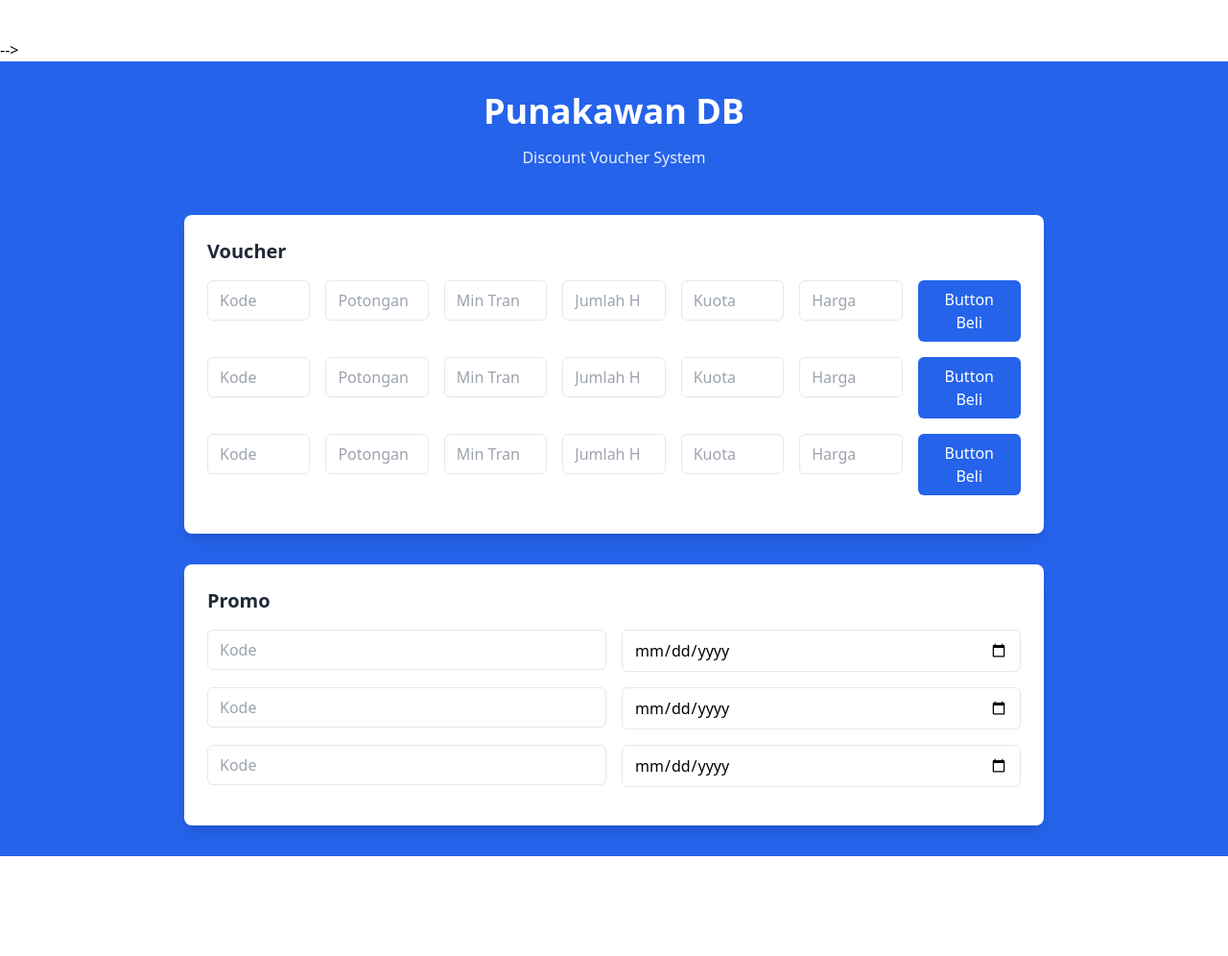
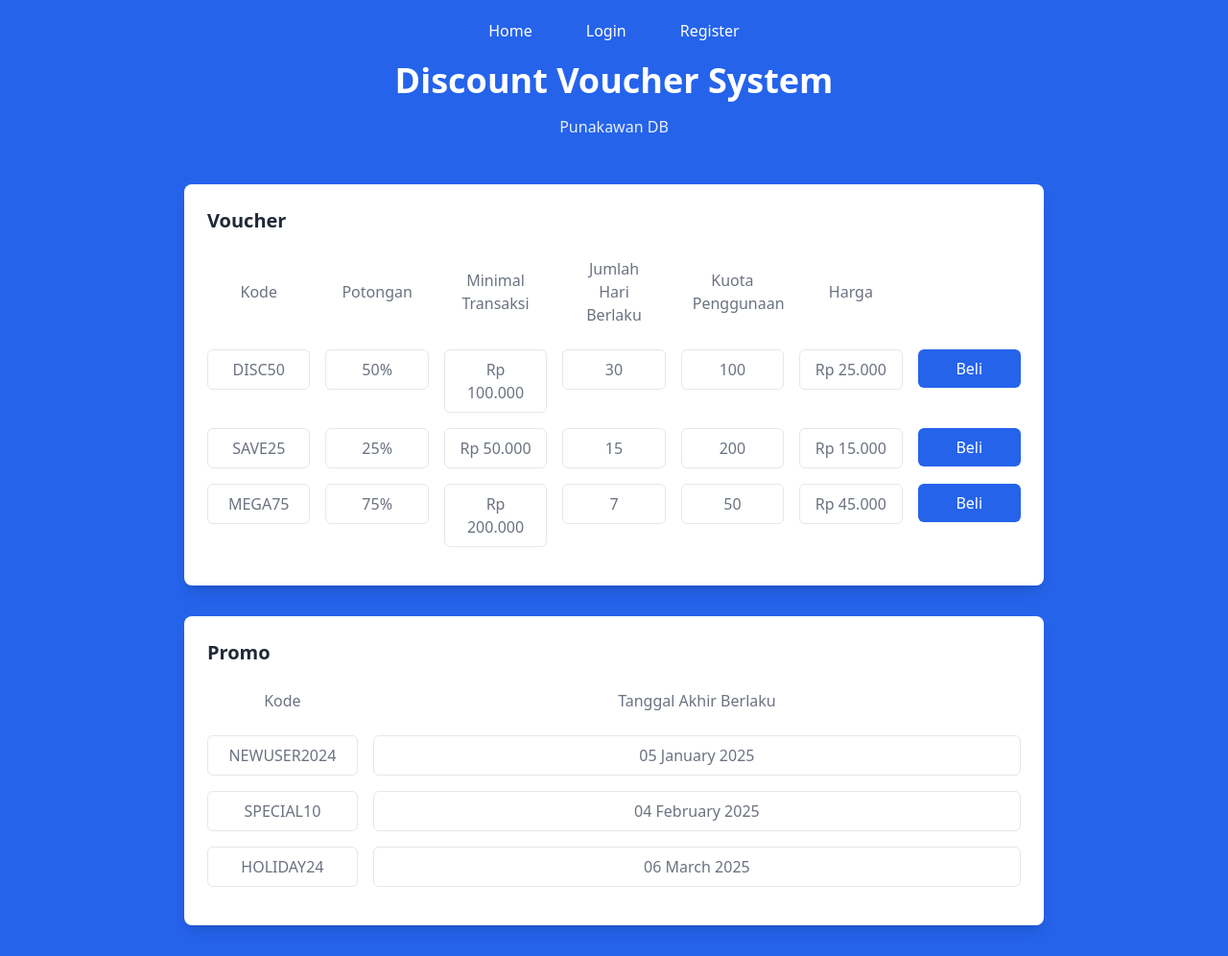
Before and after one commit to Punakawan-Database/punakawan-db, a Django app: page /diskon/ in a window 1280 px wide. Shown: the whole page at 96% size. Before the commit the page ends 892 px from the top, so only its background shows below. Run offline with Django 5.2, Linux system fonts and the light colour scheme; some libraries are stand-ins or nearby versions.

Commit message:
Templating diskon main page with dummy data

```diff
--- a/Diskon/templates/diskon.html
+++ b/Diskon/templates/diskon.html
@@ -1,48 +1,70 @@
 {% extends 'base.html' %}
+{% load static %}
 
 {% block meta %}
     <title>Diskon</title>
 {% endblock meta %}
 
 {% block content %}
-<!-- {% include 'navbar.html' %} -->
-
-<div class="min-h-screen bg-blue-600 py-8 px-4">
+{% include 'navbar.html' %}
+<div class="min-h-screen bg-blue-600 py-8 px-4 pt-16">
     <div class="max-w-4xl mx-auto">
         <!-- Header -->
         <div class="text-center mb-12">
-            <h2 class="text-4xl font-bold text-white mb-4">Punakawan DB</h2>
-            <p class="text-white/90">Discount Voucher System</p>
+            <h2 class="text-4xl font-bold text-white mb-4">Discount Voucher System</h2>
+            <p class="text-white/90">Punakawan DB</p>
         </div>
 
         <!-- Voucher Section -->
         <div class="bg-white rounded-lg shadow-lg p-6 mb-8">
             <h3 class="text-xl font-semibold mb-4 text-gray-800">Voucher</h3>
 
-            <!-- Voucher Input Rows -->
-            {% for i in '123'|make_list %}
+            <!-- Voucher Header -->
+            <div class="grid grid-cols-7 gap-4 mb-4 items-center">
+                <div class="col-span-1">
+                    <p class="w-full px-3 py-2 text-center text-gray-500">Kode</p>
+                </div>
+                <div class="col-span-1">
+                    <p class="w-full px-3 py-2 text-center text-gray-500">Potongan</p>
+                </div>
+                <div class="col-span-1">
+                    <p class="w-full px-3 py-2 text-center text-gray-500">Minimal Transaksi</p>
+                </div>
+                <div class="col-span-1">
+                    <p class="w-full px-3 py-2 text-center text-gray-500">Jumlah Hari Berlaku</p>
+                </div>
+                <div class="col-span-1">
+                    <p class="w-full px-3 py-2 text-center text-gray-500">Kuota Penggunaan</p>
+                </div>
+                <div class="col-span-1">
+                    <p class="w-full px-3 py-2 text-center text-gray-500">Harga</p>
+                </div>
+            </div>
+
+            <!-- Voucher Rows -->
+            {% for voucher in vouchers %}
             <div class="grid grid-cols-7 gap-4 mb-4">
                 <div class="col-span-1">
-                    <input type="text" placeholder="Kode" class="w-full px-3 py-2 border rounded-md">
+                    <p class="w-full px-3 py-2 border rounded-md text-center text-gray-500">{{ voucher.kode }}</p>
                 </div>
                 <div class="col-span-1">
-                    <input type="text" placeholder="Potongan" class="w-full px-3 py-2 border rounded-md">
+                    <p class="w-full px-3 py-2 border rounded-md text-center text-gray-500">{{ voucher.potongan }}</p>
                 </div>
                 <div class="col-span-1">
-                    <input type="number" placeholder="Min Transaksi" class="w-full px-3 py-2 border rounded-md">
+                    <p class="w-full px-3 py-2 border rounded-md text-center text-gray-500">{{ voucher.min_transaksi }}</p>
                 </div>
                 <div class="col-span-1">
-                    <input type="number" placeholder="Jumlah Hari" class="w-full px-3 py-2 border rounded-md">
+                    <p class="w-full px-3 py-2 border rounded-md text-center text-gray-500">{{ voucher.jumlah_hari }}</p>
                 </div>
                 <div class="col-span-1">
-                    <input type="number" placeholder="Kuota" class="w-full px-3 py-2 border rounded-md">
+                    <p class="w-full px-3 py-2 border rounded-md text-center text-gray-500">{{ voucher.kuota }}</p>
                 </div>
                 <div class="col-span-1">
-                    <input type="number" placeholder="Harga" class="w-full px-3 py-2 border rounded-md">
+                    <p class="w-full px-3 py-2 border rounded-md text-center text-gray-500">{{ voucher.harga }}</p>
                 </div>
                 <div class="col-span-1">
                     <button class="w-full bg-blue-600 text-white px-4 py-2 rounded-md hover:bg-blue-700 transition">
-                        Button Beli
+                        Beli
                     </button>
                 </div>
             </div>
@@ -53,14 +75,24 @@
         <div class="bg-white rounded-lg shadow-lg p-6">
             <h3 class="text-xl font-semibold mb-4 text-gray-800">Promo</h3>
 
-            <!-- Promo Input Rows -->
-            {% for i in '123'|make_list %}
-            <div class="grid grid-cols-2 gap-4 mb-4">
+            <!-- Promo Header -->
+            <div class="grid grid-cols-5 gap-4 mb-4 items-center">
                 <div class="col-span-1">
-                    <input type="text" placeholder="Kode" class="w-full px-3 py-2 border rounded-md">
+                    <p class="w-full px-3 py-2 text-center text-gray-500">Kode</p>
                 </div>
+                <div class="col-span-4">
+                    <p class="w-full px-3 py-2 text-center text-gray-500">Tanggal Akhir Berlaku</p>
+                </div>
+            </div>
+
+            <!-- Promo Rows -->
+            {% for promo in promos %}
+            <div class="grid grid-cols-5 gap-4 mb-4">
                 <div class="col-span-1">
-                    <input type="date" placeholder="Tanggal Akhir Berlaku" class="w-full px-3 py-2 border rounded-md">
+                    <p class="w-full px-3 py-2 border rounded-md text-center text-gray-500">{{ promo.kode }}</p>
+                </div>
+                <div class="col-span-4">
+                    <p class="w-full px-3 py-2 border rounded-md text-center text-gray-500">{{ promo.tanggal_akhir }}</p>
                 </div>
             </div>
             {% endfor %}
--- a/Diskon/views.py
+++ b/Diskon/views.py
@@ -1,5 +1,55 @@
 from django.shortcuts import render
+from datetime import datetime, timedelta
 
 # Create your views here.
 def diskon(request):
-    return render(request, 'diskon.html')
+    voucher_data = [
+        {
+            'kode': 'DISC50',
+            'potongan': '50%',
+            'min_transaksi': 'Rp 100.000',
+            'jumlah_hari': '30',
+            'kuota': '100',
+            'harga': 'Rp 25.000'
+        },
+        {
+            'kode': 'SAVE25',
+            'potongan': '25%',
+            'min_transaksi': 'Rp 50.000',
+            'jumlah_hari': '15',
+            'kuota': '200',
+            'harga': 'Rp 15.000'
+        },
+        {
+            'kode': 'MEGA75',
+            'potongan': '75%',
+            'min_transaksi': 'Rp 200.000',
+            'jumlah_hari': '7',
+            'kuota': '50',
+            'harga': 'Rp 45.000'
+        }
+    ]
+
+    # Generate dummy data for promos
+    # Creating actual dates for the next 3 months
+    promo_data = [
+        {
+            'kode': 'NEWUSER2024',
+            'tanggal_akhir': (datetime.now() + timedelta(days=30)).strftime('%d %B %Y')
+        },
+        {
+            'kode': 'SPECIAL10',
+            'tanggal_akhir': (datetime.now() + timedelta(days=60)).strftime('%d %B %Y')
+        },
+        {
+            'kode': 'HOLIDAY24',
+            'tanggal_akhir': (datetime.now() + timedelta(days=90)).strftime('%d %B %Y')
+        }
+    ]
+
+    context = {
+        'vouchers': voucher_data,
+        'promos': promo_data,
+    }
+
+    return render(request, 'diskon.html', context)
```
